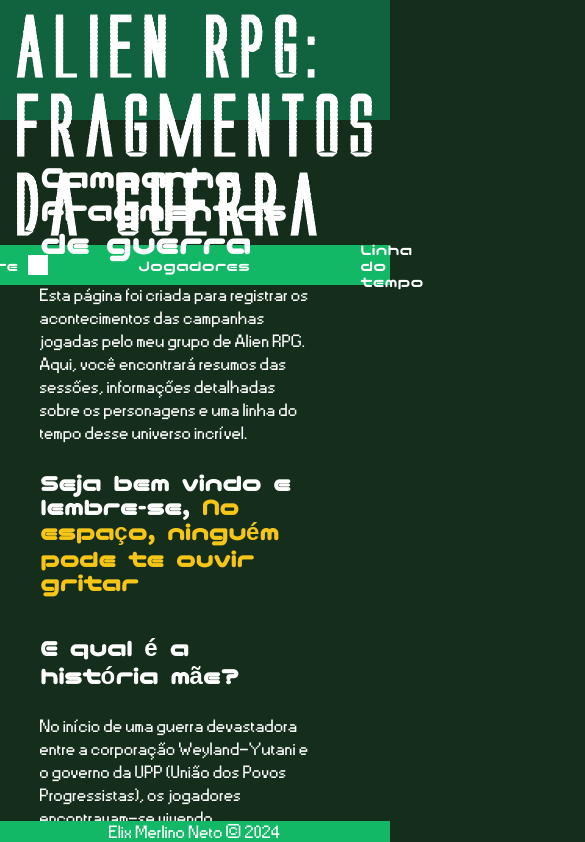
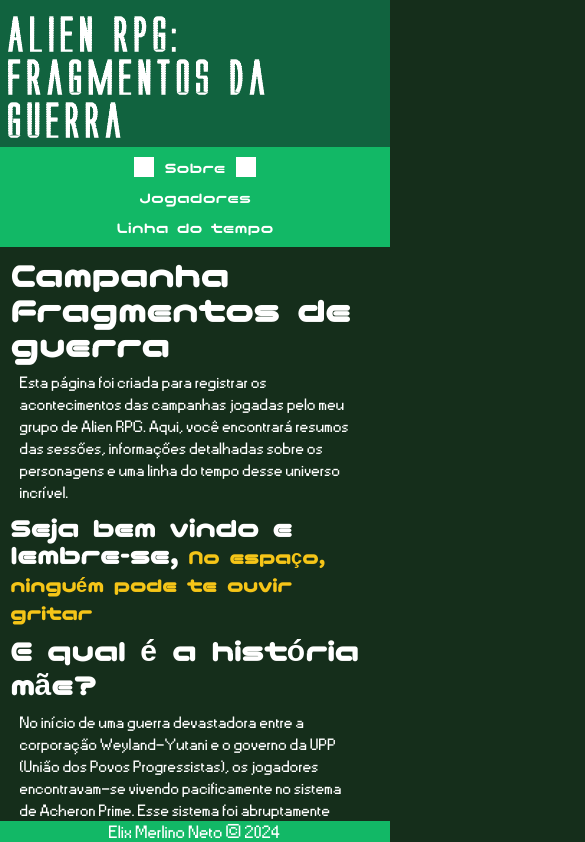
Before and after one commit to netoelix/alien-rpg, a React (Vite) app: page /about in a window 390 px wide. Shown: the top 842 px of the page, 585 px wide, since content can reach past the window. Built offline with nearby package versions, Linux system fonts and the light colour scheme.

Commit message:
Adiciondo responsividade a pagia about

```diff
--- a/src/styles/AboutStyle.ts
+++ b/src/styles/AboutStyle.ts
@@ -44,7 +44,38 @@
     }
     ul, ol {
     list-style-type: none;
-}
+    }
+    @media screen and (max-width: 1000px) {
+        width: 95%;
+        padding: 5px;
+        h1 {
+            font-size: 35px;
+            padding: 5px;
+        }
+        h2 {
+        font-size: 30px;
+        color: white;
+        padding: 5px;
+        }
+        h3 {
+            font-size: 27px;
+            padding: 5px;
+        }
+        h4 {
+            font-size: 25px;
+            padding: 5px;
+        }
+        p {
+            font-size: 23px;
+            padding: 5px 15px;
+        }
+        span {
+            font-size: 20px;
+        }
+        a {
+            font-size: 15px;
+        }
+    }
 `;
 
 export const AboutCharacter = styled.div`
--- a/src/styles/HeaderStyle.ts
+++ b/src/styles/HeaderStyle.ts
@@ -26,6 +26,14 @@
         padding-left: 20px;
         padding-right: 20px;
         color: white;
+    }
+
+    @media screen and (max-width: 1000px) {
+        height: 25%;
+        h1 {
+            font-size: 45px;
+            padding: 5px;
+        }
     }
 `;
 
@@ -64,4 +72,11 @@
         align-content: center;
         padding: 0px 20px;
     }
+    @media screen and (max-width: 1000px) {
+        flex-direction: column;
+        height: 100px;
+        .nav-container {
+            padding: 5px;
+        }
+    }
 `;
```
